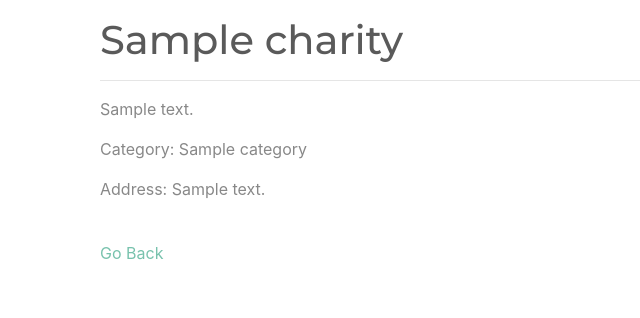
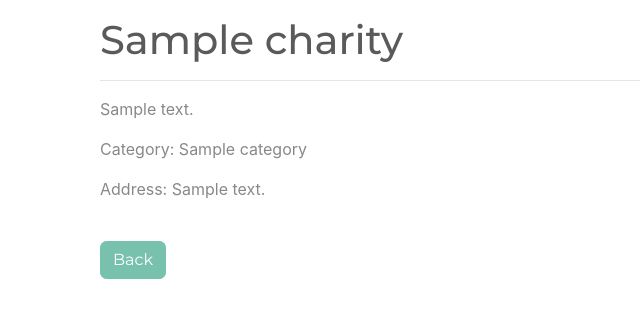
Before and after one commit to alinemokfa/charities_directory, a Symfony app: template templates/charities/show.html.twig in a window 1280 px wide. Shown: the part 56-374 px from the top of the page, without its empty margins (0-640 px from the left). Run offline with Twig, Linux system fonts and the light colour scheme; the template is opened without the code that fills it: most values are stand-ins (such as "Sample title", 1, 10 or a date in 2020); some libraries are stand-ins or nearby versions.

Commit message:
Refactor Back button

```diff
--- a/templates/charities/filter.html.twig
+++ b/templates/charities/filter.html.twig
@@ -22,4 +22,6 @@
             {% endfor %}
         </tbody>
     </table>
+
+<a href="/" class="btn btn-primary">Back</a>
 {% endblock %}
--- a/templates/charities/show.html.twig
+++ b/templates/charities/show.html.twig
@@ -8,6 +8,6 @@
         <p> {{ charity.description }}</p>
         <p>Category: {{ charity.category }}</p>
         <p>Address: {{ charity.address }}</p><br>
-        <a href="/">Go Back</a>
+        <a href="/" class="btn btn-primary">Back</a>
     </div>
 {% endblock %}
```
